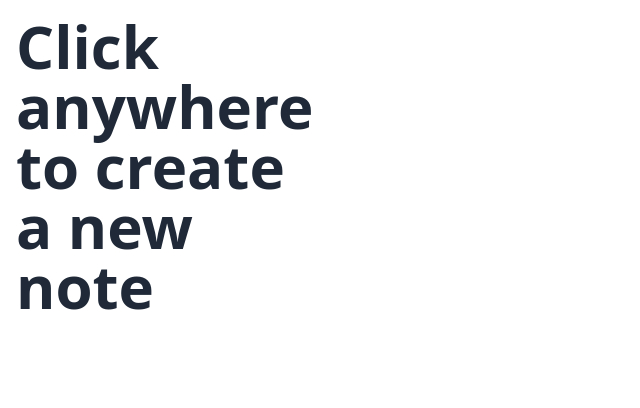
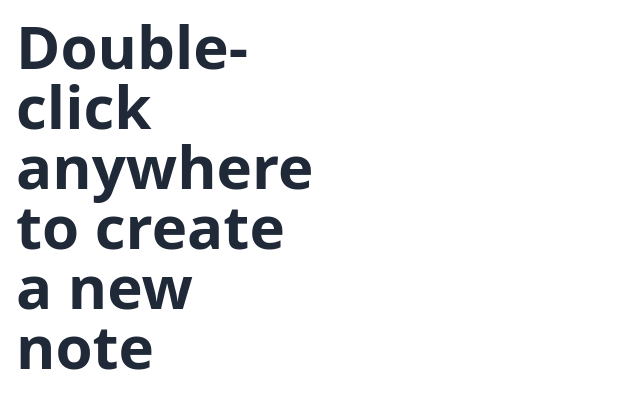
Before and after one commit to MyriamMansouri/bright-notes, a Svelte app: page / in a window 1280 px wide. Shown: the top 408 px of the page, without its empty margins (0-640 px from the left). Built offline with nearby package versions, Linux system fonts and the light colour scheme; a web font is replaced by a local one.

Commit message:
fix: removed typo

```diff
--- a/src/modules/Layout.svelte
+++ b/src/modules/Layout.svelte
@@ -6,7 +6,7 @@
 </script>
 
 <div class="h-screen w-screen mx-auto p-4 relative">
-  <Title>Click anywhere to create a new note</Title>
+  <Title>Double-click anywhere to create a new note</Title>
   <div id="card-layout">
     {#each cards as card}
       <Card text={cards.length} x={card.x} y={card.y} />
```
